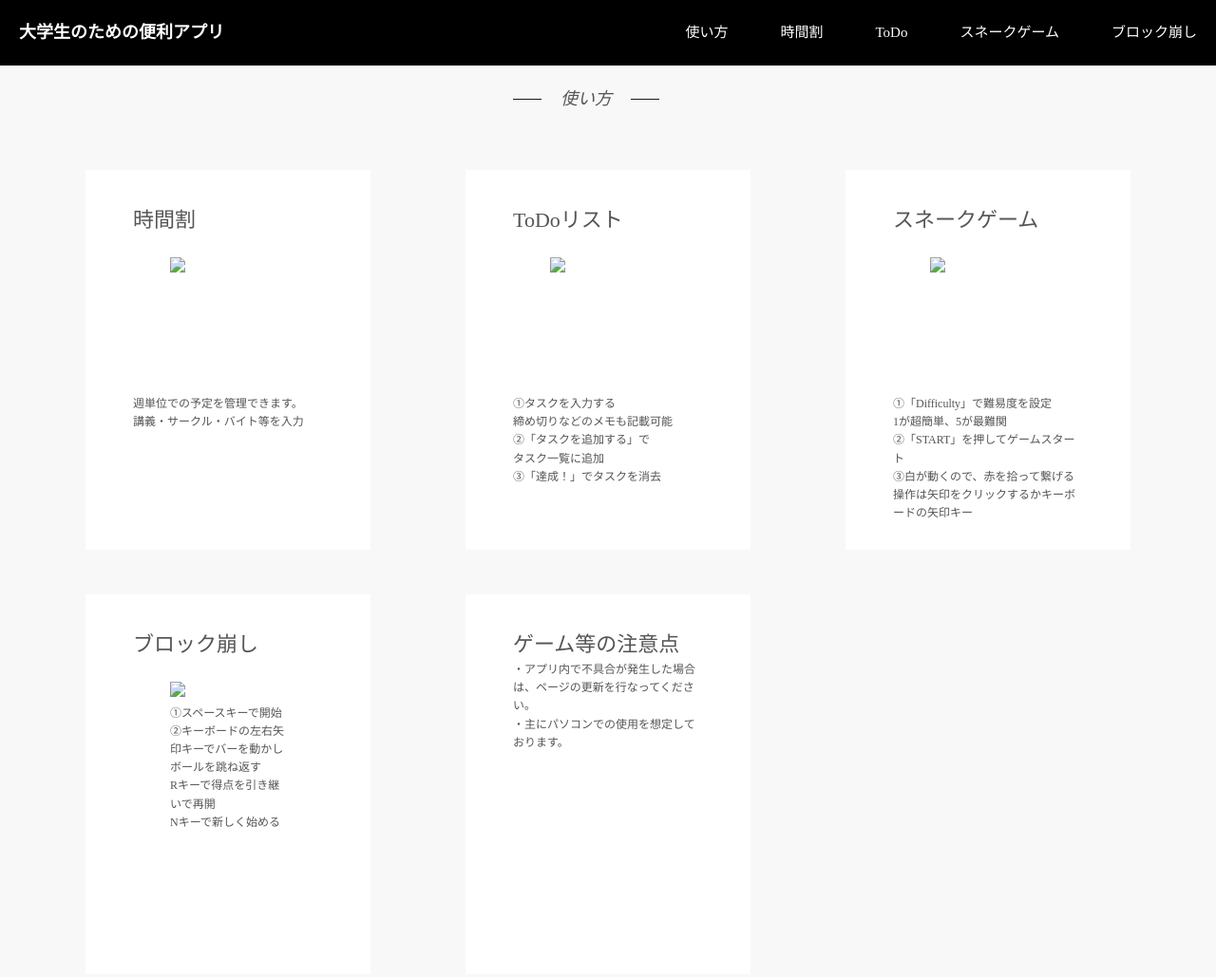
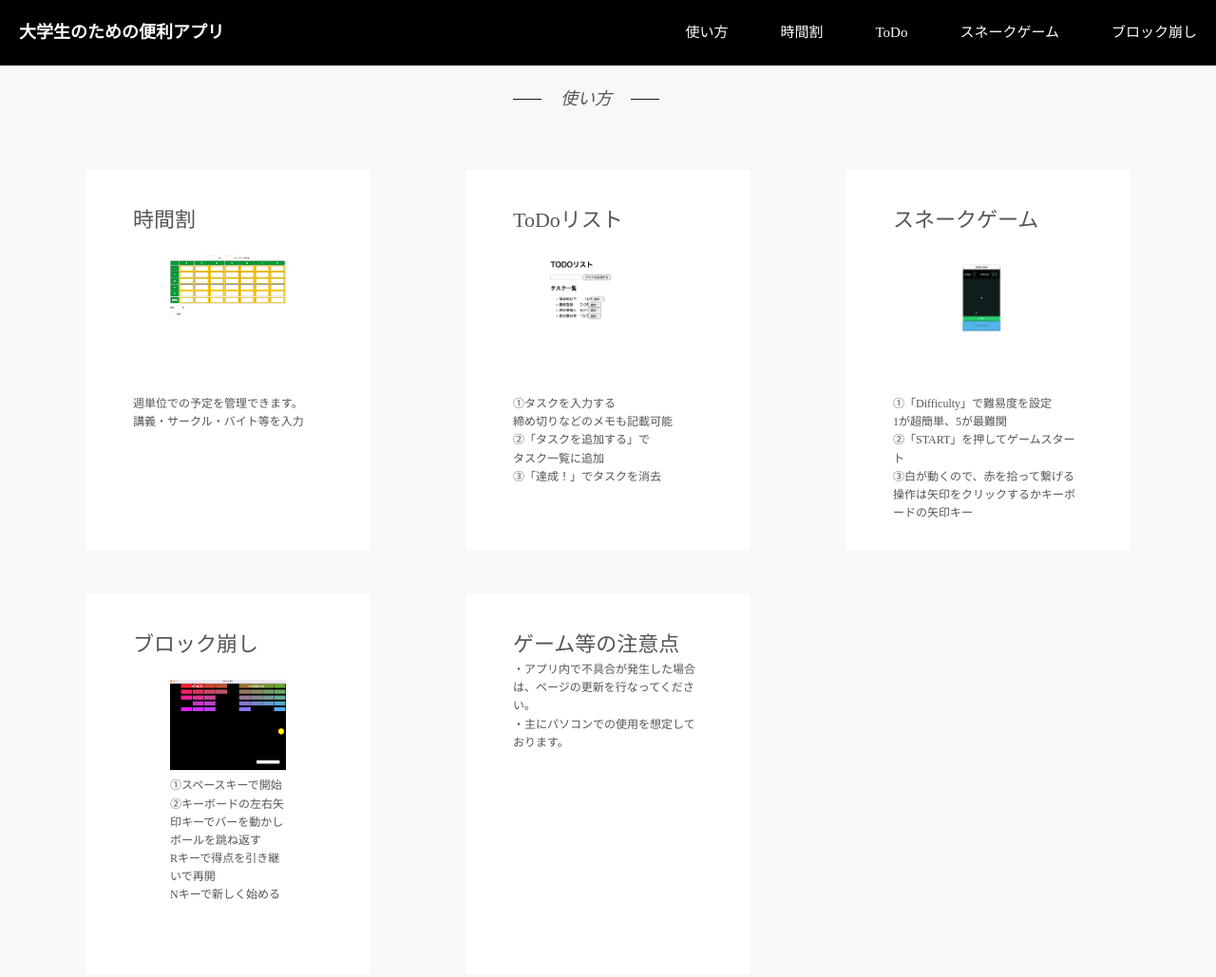
Before and after one commit to tomokirl/usage, a plain HTML site: page index.html in a window 1280 px wide. Shown: the top 1029 px of the page at 95% size. Drawn offline with Linux system fonts and the light colour scheme.

Commit message:
Update index.html

```diff
--- a/index.html
+++ b/index.html
@@ -33,7 +33,7 @@
                     <div class="about-item">
                         <div class="about-item__title">時間割</div>
                         <div class="about-item__img">
-                            <img src="./https://tomokirl.github.io/usage/time.png"/>
+                            <img src="https://tomokirl.github.io/usage/time.png"/>
                         </div>
                         <p class="about-item__desc">
                             週単位での予定を管理できます。<br>
@@ -45,7 +45,7 @@
                     <div class="about-item">
                         <div class="about-item__title">ToDoリスト</div>
                         <div class="about-item__img">
-                            <img src="./https://tomokirl.github.io/usage/ToDo.png">
+                            <img src="https://tomokirl.github.io/usage/ToDo.png">
                         </div>
                         <p class="about-item__desc">①タスクを入力する<br>
                             締め切りなどのメモも記載可能 <br>
@@ -56,7 +56,7 @@
                     <div class="about-item">
                         <div class="about-item__title">スネークゲーム</div>
                         <div class="about-item__img">
-                            <img src="./https://tomokirl.github.io/usage/snake.png">
+                            <img src="https://tomokirl.github.io/usage/snake.png">
                         </div>
                         <p class="about-item__desc">①「Difficulty」で難易度を設定<br>
                             1が超簡単、5が最難関<br>
@@ -68,7 +68,7 @@
                         <div class="about-item__title">ブロック崩し
                         </div>
                         <div class="about-item__img">
-                            <img src="./https://tomokirl.github.io/usage/block.png">
+                            <img src="https://tomokirl.github.io/usage/block.png">
                             <p class="about-item__desc">
                                 ①スペースキーで開始 <br>
                                 ②キーボードの左右矢印キーでバーを動かしボールを跳ね返す <br>
```
